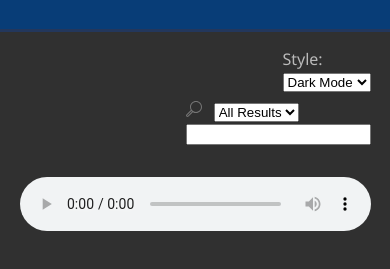
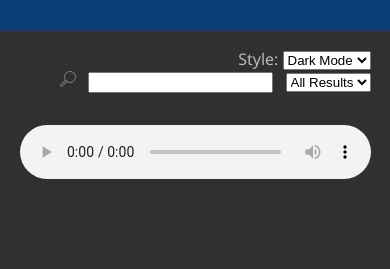
Before and after one commit to Momentum-Team-14/mytunes-leximainw, a website: page index.html in a window 390 px wide. Shown: the part 121-390 px from the top of the page. Drawn offline with Linux system fonts and the light colour scheme.

Commit message:
improve responsive behavior on very small screens

```diff
--- a/index.css
+++ b/index.css
@@ -143,26 +143,21 @@ audio
 
 @media(max-width: calc(36rem / 0.9))
 {
-    .result-outer
-    {
-        width: calc(50% - 1rem);
-    }
-}
-
-@media(max-width: calc(24rem / 0.9))
-{
     #search-header-flex
     {
         display: block;
-        width: 100;
+        width: 100%;
+    }
+
+    .search-inner-flex
+    {
+        display: flex;
+        justify-content: right;
     }
 
     #search-header-flex form
     {
-        width: min-content;
         margin-bottom: 0.5rem;
-        margin-left: auto;
-        margin-right: 0;
     }
 
     #search-header-flex form:last-child
@@ -191,6 +186,14 @@ audio
 
     .result-outer
     {
+        width: calc(50% - 1rem);
+    }
+}
+
+@media(max-width: calc(24rem / 0.9))
+{
+    .result-outer
+    {
         width: 100%;
     }
 }
--- a/index.html
+++ b/index.html
@@ -34,6 +34,7 @@
   <main>
     <div class="spacer">
       <div id="search-header-flex" class="flex between">
+        <div class="search-inner-flex">
           <form id="user-style-form">
             <label for="user-style">Style:</label>
             <select name="style" id="user-style">
@@ -41,16 +42,19 @@
               <option value="light-theme">Light Mode</option>
             </select>
           </form>
+        </div>
+        <div class="search-inner-flex">
           <form id="search" action="/search">
             <button><img src="magnifying-glass.svg" alt=""></button>
+            <input type="text">
             <select>
               <option value="">All Results</option>
               <option value="songTerm">Title</option>
               <option value="albumTerm">Album</option>
               <option value="artistTerm">Artist</option>
             </select>
-          <input type="text">
           </form>
+        </div>
       </div>
       <audio id="audio-preview" controls></audio>
       <div id="results">
```
Lines whose indentation alone changed are shown as unchanged.
